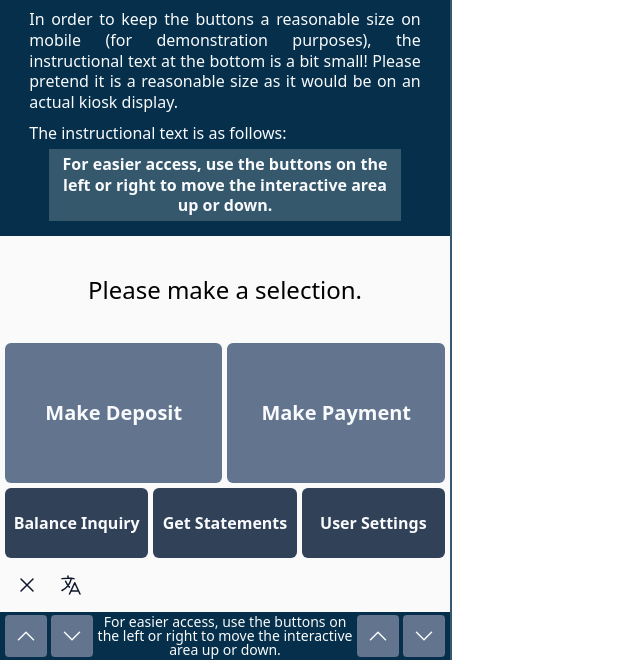
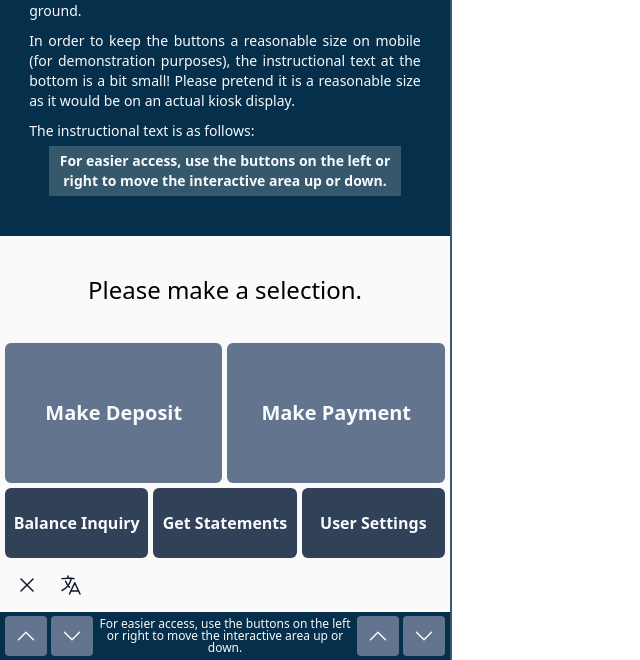
Before and after one commit to acaffeinateddev/accessible-kiosk-demo, a plain HTML site: page index.html in a window 1280 px wide. Shown: the part 140-800 px from the top of the page, without its empty margins (0-640 px from the left). Drawn offline with nearby package versions, Linux system fonts and the light colour scheme.

Commit message:
shrinking font

```diff
--- a/index.html
+++ b/index.html
@@ -17,7 +17,7 @@
 
 <body>
     <div class="kiosk-screen bg-sky-950 outline-2 outline-sky-950/80">
-        <div class="extra-space text-slate-50 text-md">
+        <div class="extra-space text-slate-50 text-sm">
             <h1 class="text-3xl font-bold">Accessible Kiosk Demo</h1>
             <p>This is a demonstration of a potential solution for certain kiosk models where only part of the screen
                 falls within the boundaries of the ADA's "reach zone" which is 48" from the ground. </p>
@@ -80,7 +80,7 @@
                     </svg>
                 </button>
             </div>
-            <div class="guidance-text text-sm text-slate-50">
+            <div class="guidance-text text-xs text-slate-50">
                 For easier access, use the buttons on the left or right to move the interactive area up or down.
             </div>
             <div class="move-buttons buttons-right">
```
